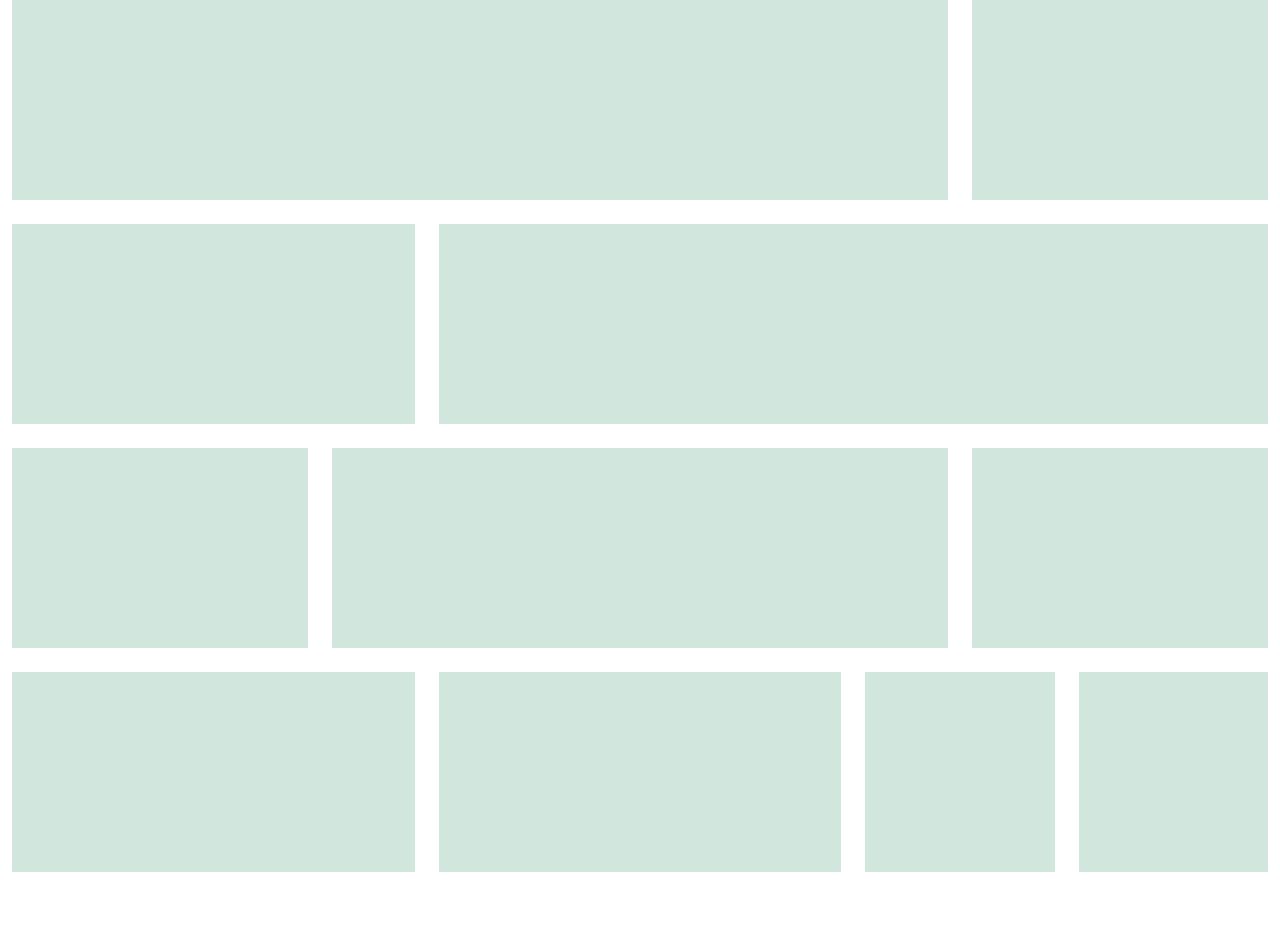
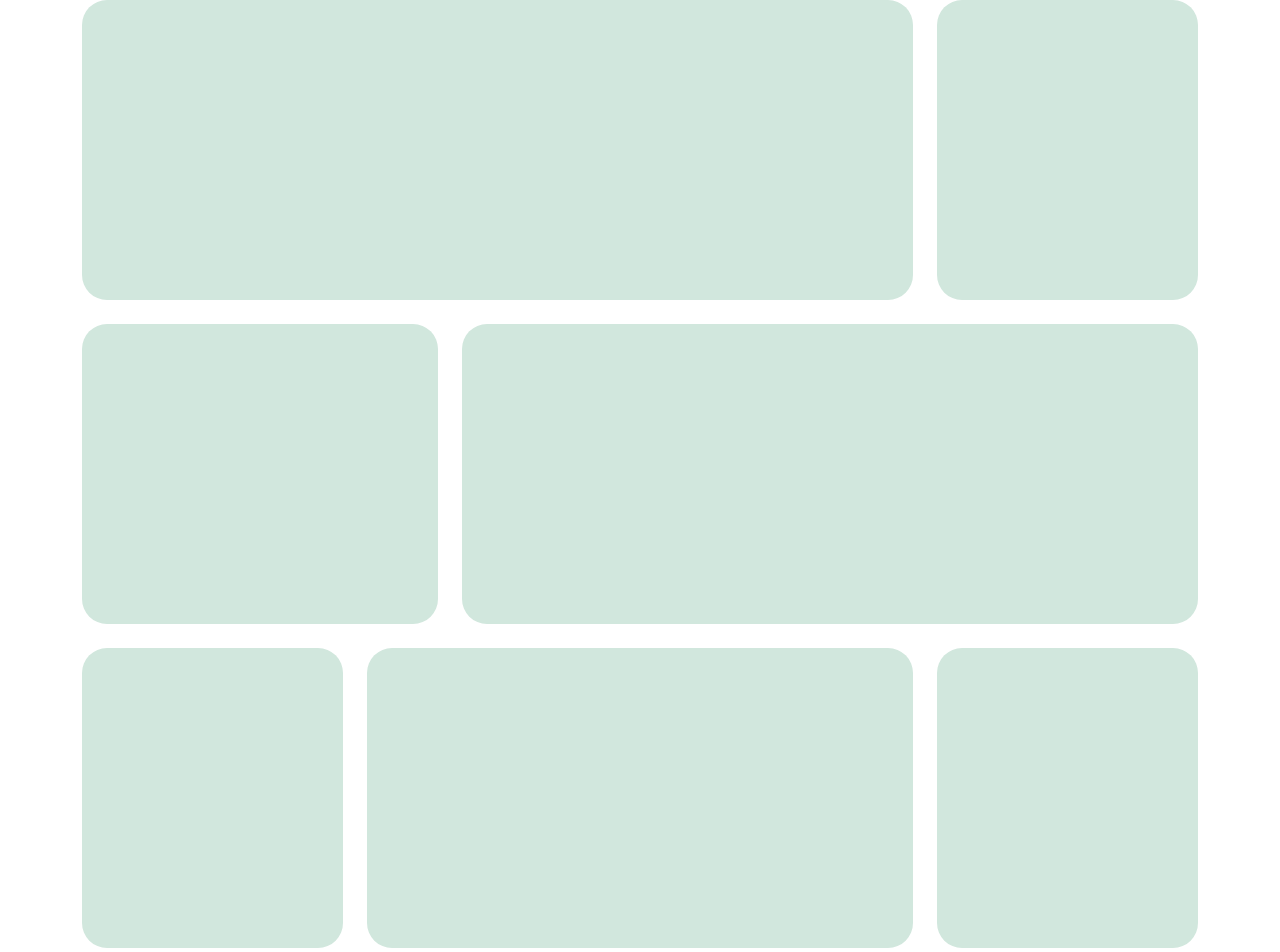
Before and after one commit to JILDATSKIMANAURI/davaleba_19, a plain HTML site: page index.html in a window 1280 px wide. Shown: the top 952 px of the page. Before the commit the page ends 896 px from the top, so only its background shows below. Drawn offline with nearby package versions, Linux system fonts and the light colour scheme.

Commit message:
Add files via upload

```diff
--- a/index.html
+++ b/index.html
@@ -8,46 +8,46 @@
     <link href="https://cdn.jsdelivr.net/npm/bootstrap@5.3.0-alpha3/dist/css/bootstrap.min.css" rel="stylesheet">
 </head>
 <body>
-    <div class="container-fluid">
+    <div class="container">
         <div class="row mb-4">
             <div class="col-md-9">
-                <div class="bg-success-subtle" style="height:200px;"></div>
+                <div class="bg-success-subtle" style="height:300px; border-radius: 25px;"></div>
             </div>
             <div class="col-md-3">
-                <div class="bg-success-subtle" style="height:200px;"></div>
+                <div class="bg-success-subtle" style="height:300px; border-radius: 25px;"></div>
             </div>
         </div>
         <div class="row mb-4">
             <div class="col-md-4">
-                <div class="bg-success-subtle" style="height:200px;"></div>
+                <div class="bg-success-subtle" style="height:300px; border-radius: 25px;"></div>
             </div>
             <div class="col-md-8">
-                <div class="bg-success-subtle" style="height:200px;"></div>
+                <div class="bg-success-subtle" style="height:300px; border-radius: 25px;"></div>
             </div>
         </div>
         <div class="row mb-4">
             <div class="col-md-3">
-                <div class="bg-success-subtle" style="height:200px;"></div>
+                <div class="bg-success-subtle" style="height:300px; border-radius: 25px;"></div>
             </div>
             <div class="col-md-6">
-                <div class="bg-success-subtle" style="height:200px;"></div>
+                <div class="bg-success-subtle" style="height:300px; border-radius: 25px;"></div>
             </div>
             <div class="col-md-3">
-                <div class="bg-success-subtle" style="height:200px;"></div>
+                <div class="bg-success-subtle" style="height:300px; border-radius: 25px;"></div>
             </div>
         </div>
         <div class="row mb-4">
             <div class="col-md-4">
-                <div class="bg-success-subtle" style="height:200px;"></div>
+                <div class="bg-success-subtle" style="height:300px; border-radius: 25px;"></div>
             </div>
             <div class="col-md-4">
-                <div class="bg-success-subtle" style="height:200px;"></div>
+                <div class="bg-success-subtle" style="height:300px; border-radius: 25px;"></div>
             </div>
             <div class="col-md-2">
-                <div class="bg-success-subtle" style="height:200px;"></div>
+                <div class="bg-success-subtle" style="height:300px; border-radius: 25px;"></div>
             </div>
             <div class="col-md-2">
-                <div class="bg-success-subtle" style="height:200px;"></div>
+                <div class="bg-success-subtle" style="height:300px; border-radius: 25px;"></div>
             </div>
         </div>
     </div>
```
